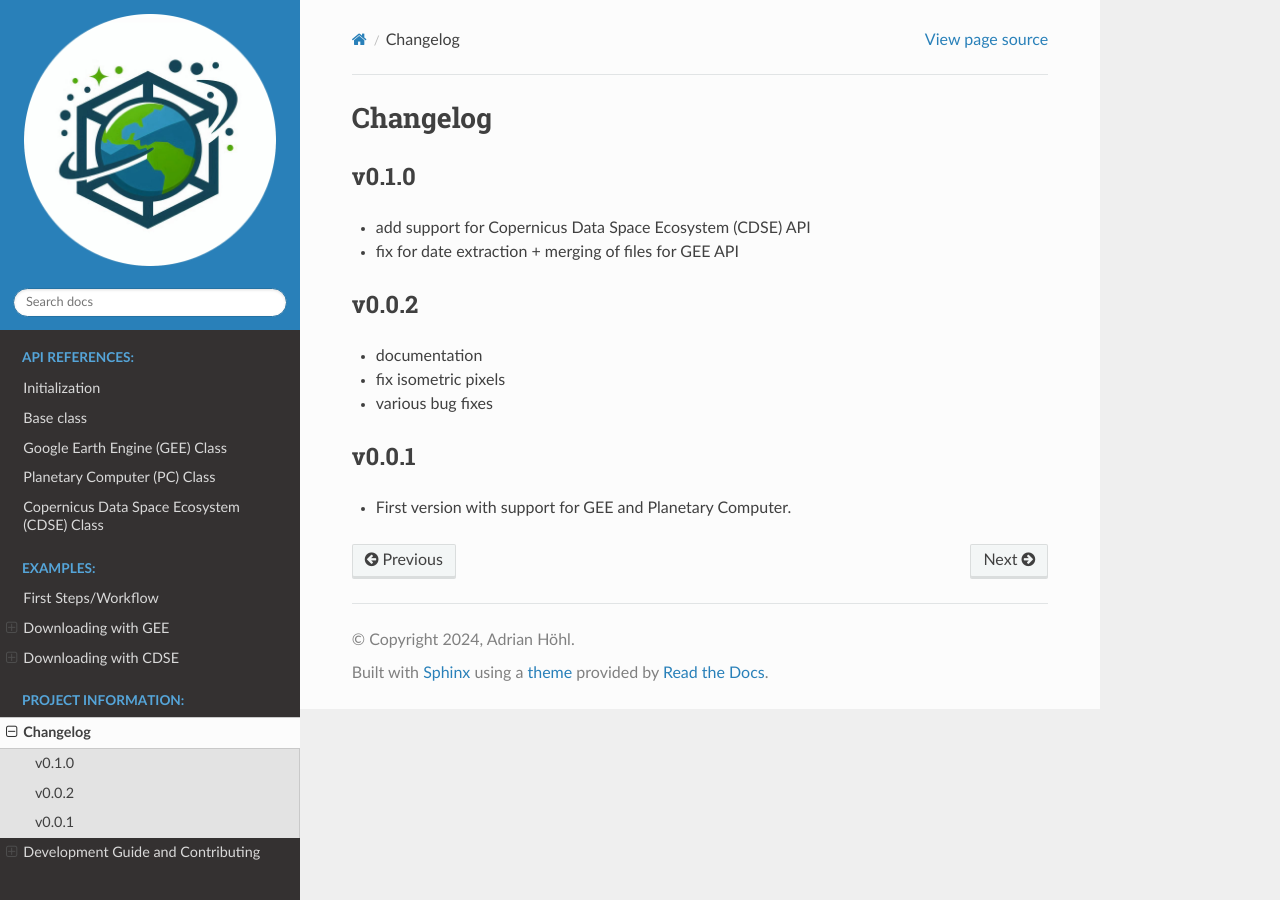
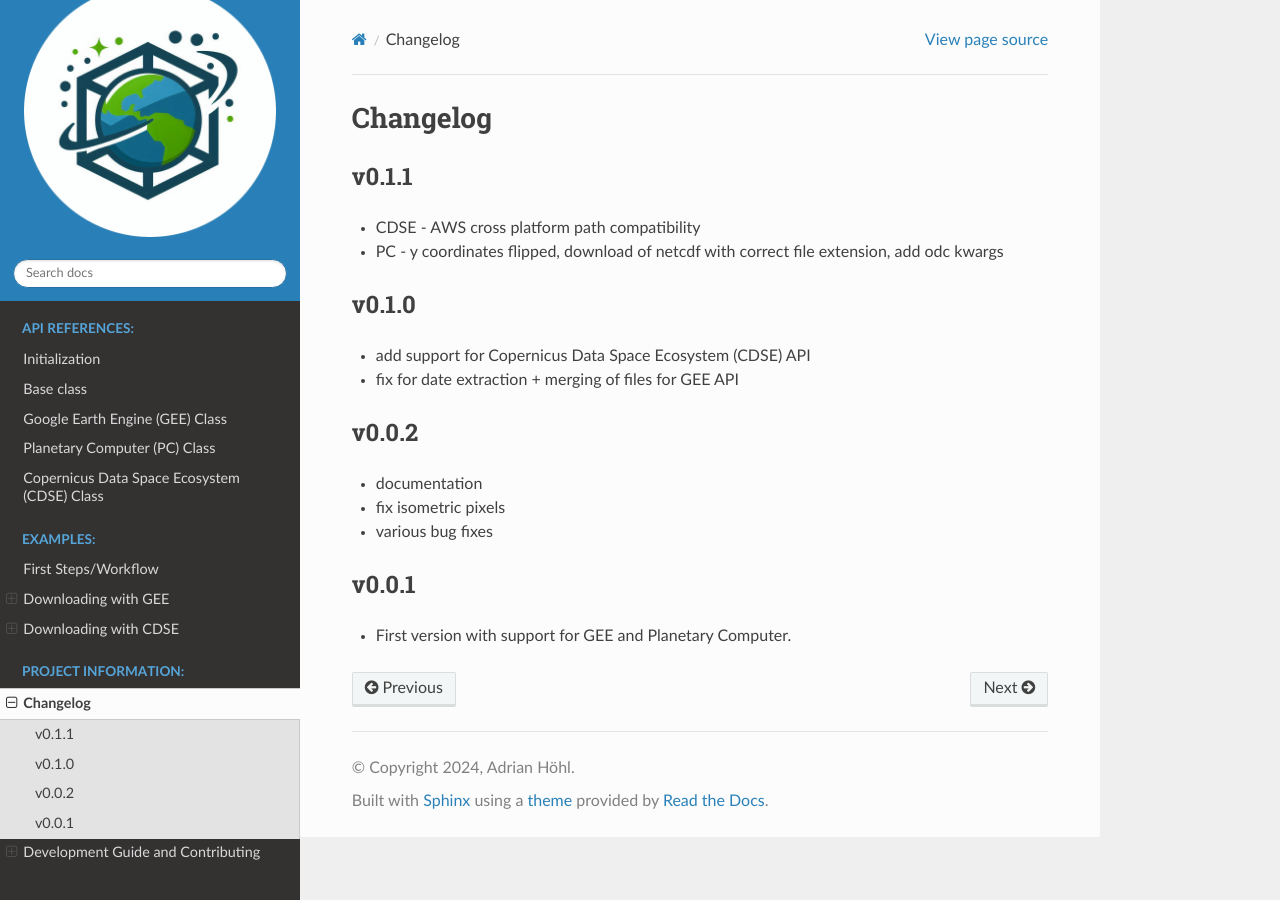
Before and after one commit to drnhhl/terragon, a Sphinx documentation site: the page built from docs/source/changelog.rst, in a window 1280 px wide. Built offline with Sphinx 7.4.7 and the Read the Docs theme 3.1.0, drawn with Linux system fonts in a browser that asks for light colours; pages that are not in the unit, such as notebooks, are missing from menus; the version number is read from the project's files by our own code.

Commit message:
increase version number + changelog (#22)

```diff
--- a/docs/source/changelog.rst
+++ b/docs/source/changelog.rst
@@ -1,5 +1,9 @@
 Changelog
 =========
+v0.1.1
+------
+- CDSE - AWS cross platform path compatibility
+- PC - y coordinates flipped, download of netcdf with correct file extension, add odc kwargs
 v0.1.0
 ------
 - add support for Copernicus Data Space Ecosystem (CDSE) API
--- a/terragon/__init__.py
+++ b/terragon/__init__.py
@@ -1,3 +1,3 @@
 from .init import init  # noqa: F401
 
-__version__ = "0.1.0"
+__version__ = "0.1.1"
```
